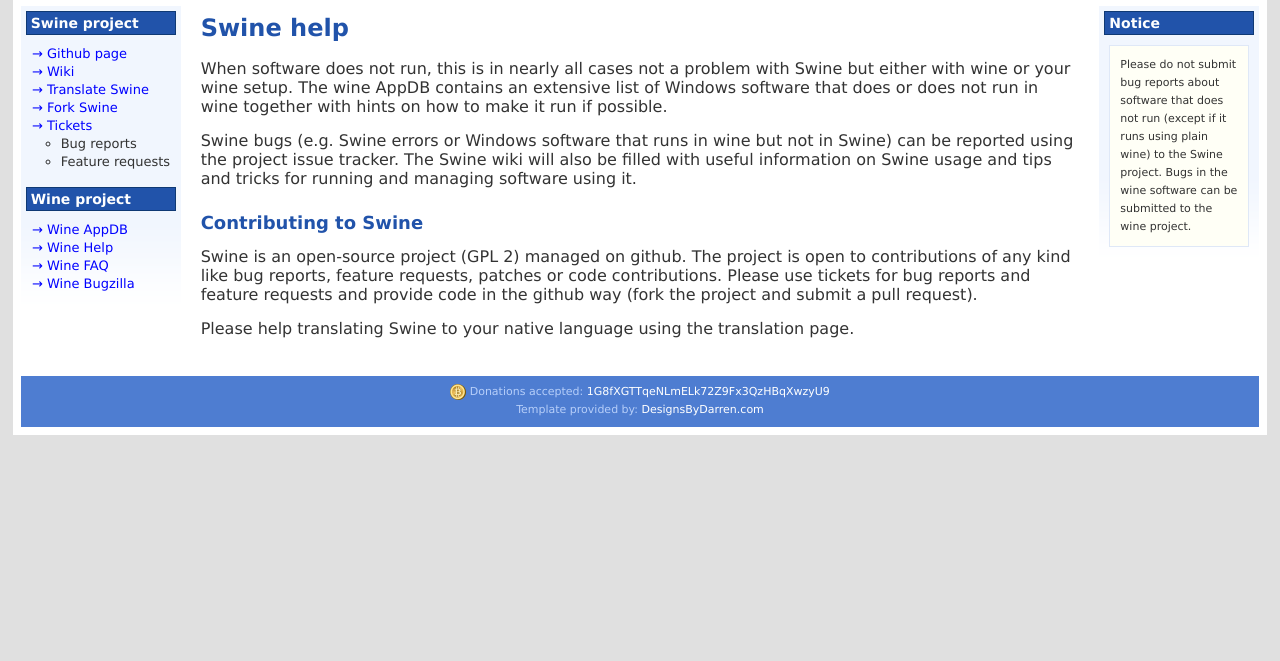
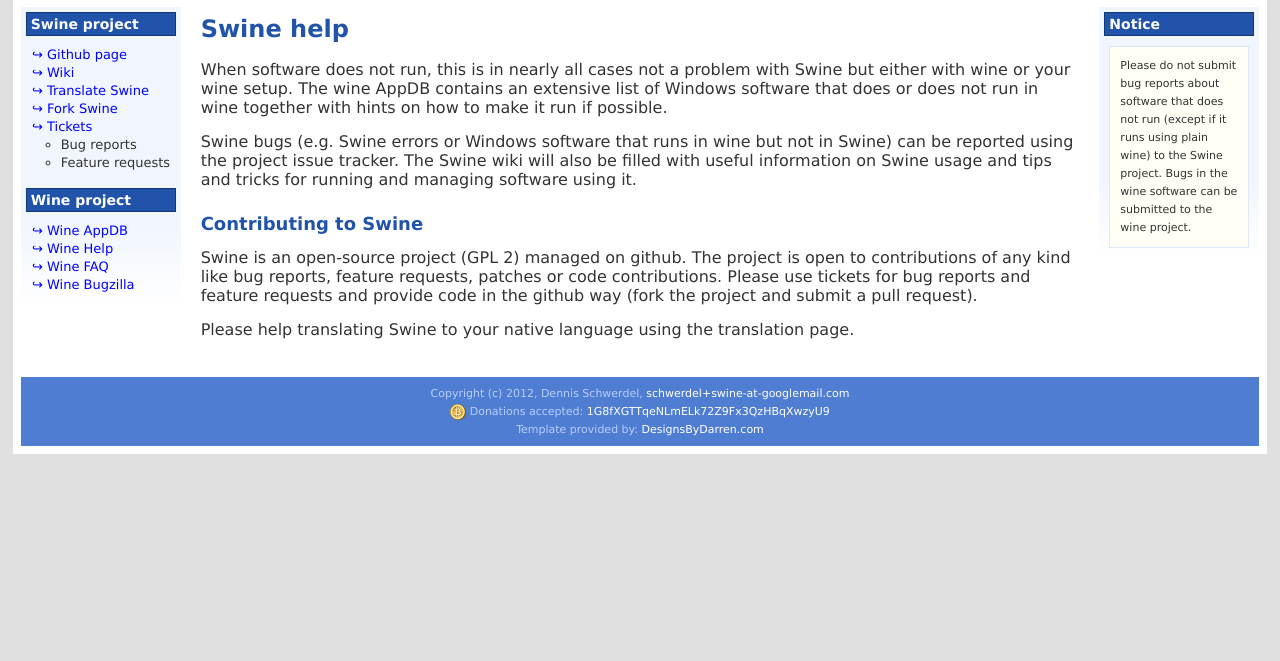
Before and after one commit to dswd/Swine, a plain HTML site: page help.html in a window 1280 px wide. Shown: the part 139-800 px from the top of the page. Drawn offline with Linux system fonts and the light colour scheme.

Commit message:
Added copyright

```diff
--- a/css/style.css
+++ b/css/style.css
@@ -171,7 +171,7 @@ h1, h2, h3, h4, h5, h6 {
   margin-top:1px;
   margin-bottom:0px;
   text-align:center;
-  padding: 5px 0 1mm 0;
+  padding: 5px 0;
   margin-left: 0;
   border-bottom: 1px solid #0F3974;
   font: bold 14px Verdana, sans-serif;
@@ -181,6 +181,7 @@ h1, h2, h3, h4, h5, h6 {
 {
   list-style: none;
   margin: 0;
+  padding: 0;
   display: inline;
 }
 
--- a/help.html
+++ b/help.html
@@ -40,7 +40,7 @@ http://creativecommons.org/licenses/by-nc/2.5/
 
 <li id="active"><a href="help.html" id="current">Help</a></li>
 
-<li><a href="http://github.com/dswd/Swine"><font face="verdana">&rarr;</font> Github page</a></li>
+<li><a href="http://github.com/dswd/Swine">&#x21aa; Github page</a></li>
   </ul>
 </div>
 
@@ -48,11 +48,11 @@ http://creativecommons.org/licenses/by-nc/2.5/
 
 <h1>Swine project</h1>
 <ul class="menu">
-<li><a href="https://github.com/dswd/Swine"><font face="verdana">&rarr;</font> Github page</a></li>
-<li><a href="https://github.com/dswd/Swine/wiki"><font face="verdana">&rarr;</font> Wiki</a></li>
-<li><a href="https://www.transifex.net/projects/p/Swine/resource/swine-messages"><font face="verdana">&rarr;</font> Translate Swine</a></li>
-<li><a href="https://github.com/dswd/Swine/fork_select"><font face="verdana">&rarr;</font> Fork Swine</a></li>
-<li><a href="https://github.com/dswd/Swine/issues"><font face="verdana">&rarr;</font> Tickets</a></li>
+<li><a href="https://github.com/dswd/Swine">&#x21aa; Github page</a></li>
+<li><a href="https://github.com/dswd/Swine/wiki">&#x21aa; Wiki</a></li>
+<li><a href="https://www.transifex.net/projects/p/Swine/resource/swine-messages">&#x21aa; Translate Swine</a></li>
+<li><a href="https://github.com/dswd/Swine/fork_select">&#x21aa; Fork Swine</a></li>
+<li><a href="https://github.com/dswd/Swine/issues">&#x21aa; Tickets</a></li>
 <ul>
     <li>Bug reports</li>
     <li>Feature requests</li>
@@ -61,10 +61,10 @@ http://creativecommons.org/licenses/by-nc/2.5/
 
 <h1>Wine project</h1>
 <ul class="menu">
-<li><a href="http://apdb.winehq.org"><font face="verdana">&rarr;</font> Wine AppDB</a></li>
-<li><a href="http://www.winehq.org/site/documentation"><font face="verdana">&rarr;</font> Wine Help</a></li>
-<li><a href="http://wiki.winehq.org/FAQ"><font face="verdana">&rarr;</font> Wine FAQ</a></li>
-<li><a href="http://bugs.winehq.org"><font face="verdana">&rarr;</font> Wine Bugzilla</a></li>
+<li><a href="http://apdb.winehq.org">&#x21aa; Wine AppDB</a></li>
+<li><a href="http://www.winehq.org/site/documentation">&#x21aa; Wine Help</a></li>
+<li><a href="http://wiki.winehq.org/FAQ">&#x21aa; Wine FAQ</a></li>
+<li><a href="http://bugs.winehq.org">&#x21aa; Wine Bugzilla</a></li>
 </ul>
 
 
@@ -88,6 +88,8 @@ Please do not submit bug reports about software that does not run (except if it
 </div>
 
 <div id="footer">
+  Copyright (c) 2012, Dennis Schwerdel, <a href="mailto:schwerdel+swine-at-googlemail.com">schwerdel+swine-at-googlemail.com</a>
+  <br/>
   <img src="img/bitcoin16.png" valign="middle"> Donations accepted: <a href="bitcoin:1G8fXGTTqeNLmELk72Z9Fx3QzHBqXwzyU9?amount=1.0&amp;label=Swine Donation">1G8fXGTTqeNLmELk72Z9Fx3QzHBqXwzyU9</a>
   <br/>
   Template provided by: <a href="http://www.designsbydarren.com" target="_blank">DesignsByDarren.com</a>
```
Also changed, not shown: features.html (+3 -1 lines), index.html (+6 -4 lines), install.html (+6 -4 lines), layout/definitions.html (+1 -1 lines), layout/footer.html (+2 -0 lines), screenshots.html (+3 -1 lines).
